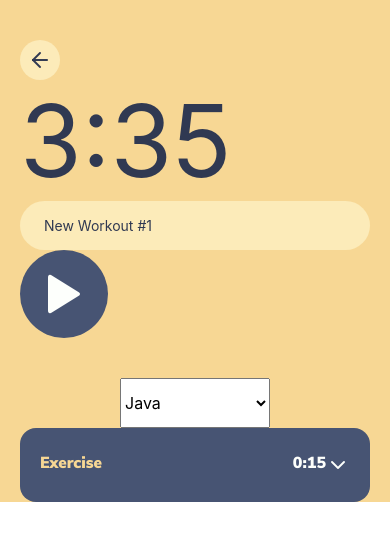
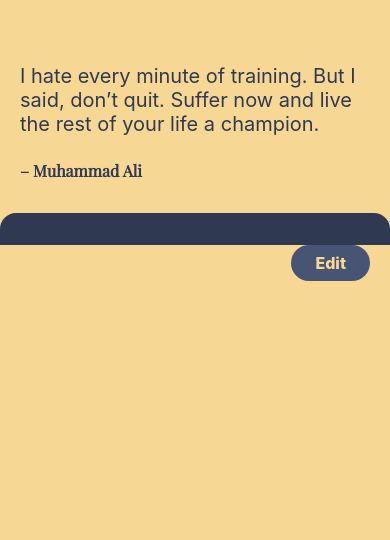
Before and after one commit to iamhenry/tiempo-app, a React Native app: screen /Home in a window 390 px wide. Shown: the top 540 px of the page. Built offline with nearby package versions, Linux system fonts and the light colour scheme.

Commit message:
Adding flatlist to workoutlist component

```diff
--- a/App.js
+++ b/App.js
@@ -21,7 +21,7 @@ export default function App() {
   const [fontsLoaded, setFontsLoaded] = useState(false);
 
   if (fontsLoaded) {
-    return <TimerSettings />;
+    return <Home />;
   } else {
     return (
       <AppLoading startAsync={getFonts} onFinish={() => setFontsLoaded(true)} />
--- a/components/DropdownButton/DropdownButton.js
+++ b/components/DropdownButton/DropdownButton.js
@@ -4,6 +4,9 @@ import styled from "styled-components/native";
 import Tokens from "../Global/Tokens";
 import { Feather } from "@expo/vector-icons";
 import { H5 } from "../Global/Primitives";
+
+// TODO
+// 1. UPDATE BUTTON STATE WITH SETTINGS FROM PICKER
 
 const DropdownButton = styled.TouchableOpacity`
   background-color: ${Tokens.color.blueMoon100};
--- a/components/TimePicker/TimePicker.js
+++ b/components/TimePicker/TimePicker.js
@@ -1,5 +1,10 @@
 import React, { useState } from "react";
 import { View, Picker, StyleSheet } from "react-native";
+
+// TODO
+// 1. CREATE STATE FOR SAVING WORKOUT SETTINGS
+// 2. CREATE FUNCTION THAT WILL INVOKE THE PICKER FROM THE BUTTON
+// 3. UPDATE THE STATE BASED ON NEW SETTINGS
 
 export default function TimePicker() {
   const [selectedValue, setSelectedValue] = useState("java");
--- a/components/WorkoutCell/WorkoutCell.js
+++ b/components/WorkoutCell/WorkoutCell.js
@@ -1,13 +1,9 @@
-import React from "react";
+import React, { useState } from "react";
+
 import { H5, H6 } from "../Global/Primitives";
 import styled from "styled-components/native";
 import Tokens from "../Global/Tokens";
-
-// TODO:
-// 1. Style this component with tokens
-// 2. Make this component flexible with css by reusing tokens(nice to have)
-// 3. text primitives need to have props/modifiers for color and weight
-// 4. add milestones to Github for v1 release
+import { FlatList } from "react-native";
 
 export const StyledWorkoutCell = styled.View`
   background-color: ${Tokens.color.blueMoon100};
@@ -23,33 +19,49 @@ const WorkoutInfo = styled.View`
 `;
 
 const WorkoutTitle = styled(H5)`
-  font-weight: ${Tokens.fontWeight.bold};
   color: ${Tokens.color.summerTime200};
   margin-bottom: ${Tokens.spacing.xSmall};
+  font-family: ${Tokens.fontFamily.nunitoBlack};
 `;
 
-const WorkoutMetadata = styled(H6)``;
+const WorkoutMetadata = styled(H6)`
+  font-family: ${Tokens.fontFamily.nunitoRegular};
+`;
 
 const WorkoutDuration = styled(H5)`
   text-align: right;
   align-self: center;
   flex-basis: 20%;
-  font-weight: ${Tokens.fontWeight.bold};
+  font-family: ${Tokens.fontFamily.nunitoBlack};
   color: ${Tokens.color.snowWhite100};
 `;
 
 export const WorkoutCell = () => {
+  const [workout, setWorkout] = useState([
+    {
+      name: "Yoga Stretch",
+      metadata: "Length 3:25, Streak 15",
+      duration: "3:25",
+    },
+    {
+      name: "HIIT Workout",
+      metadata: "Length 3:25, Streak 15",
+      duration: "7:00",
+    },
+  ]);
+
   return (
-    <StyledWorkoutCell>
-      <WorkoutInfo>
-        <WorkoutTitle numberOfLines={1}>
-          Favorite HIIT Workout Workout Workout
-        </WorkoutTitle>
-        <WorkoutMetadata numberOfLines={1}>
-          Length 3:25, Streak 15
-        </WorkoutMetadata>
-      </WorkoutInfo>
-      <WorkoutDuration numberOfLines={1}>58:45</WorkoutDuration>
-    </StyledWorkoutCell>
+    <FlatList
+      data={workout}
+      renderItem={({ item }) => (
+        <StyledWorkoutCell>
+          <WorkoutInfo>
+            <WorkoutTitle numberOfLines={1}>{item.name}</WorkoutTitle>
+            <WorkoutMetadata numberOfLines={1}>{item.metadata}</WorkoutMetadata>
+          </WorkoutInfo>
+          <WorkoutDuration numberOfLines={1}>{item.duration}</WorkoutDuration>
+        </StyledWorkoutCell>
+      )}
+    />
   );
 };
--- a/components/WorkoutList/WorkoutList.js
+++ b/components/WorkoutList/WorkoutList.js
@@ -1,9 +1,12 @@
-import React from "react";
+import React, { useState } from "react";
 import styled from "styled-components/native";
 import Tokens from "../Global/Tokens";
 import { H2 } from "../Global/Primitives";
 import { WorkoutCell } from "../WorkoutCell/WorkoutCell";
 import { StyledButton } from "../Button/Button";
+
+// TODO
+// 1. UPDATE WORKOUT NAME FROM TIMER SCREEN
 
 const StyledWorkoutList = styled.View`
   flex: 1;
@@ -38,16 +41,6 @@ export function WorkoutList() {
         <StyledButton primaryTextColor text="Edit" size="small" />
       </SectionHeader>
       <WorkoutCell />
-      <WorkoutCell />
-      <WorkoutCell />
-      <WorkoutCell />
-      <WorkoutCell />
-      <WorkoutCell />
-      <WorkoutCell />
-      <WorkoutCell />
-      <WorkoutCell />
-      <WorkoutCell />
-      <WorkoutCell />
     </StyledWorkoutList>
   );
 }
```
